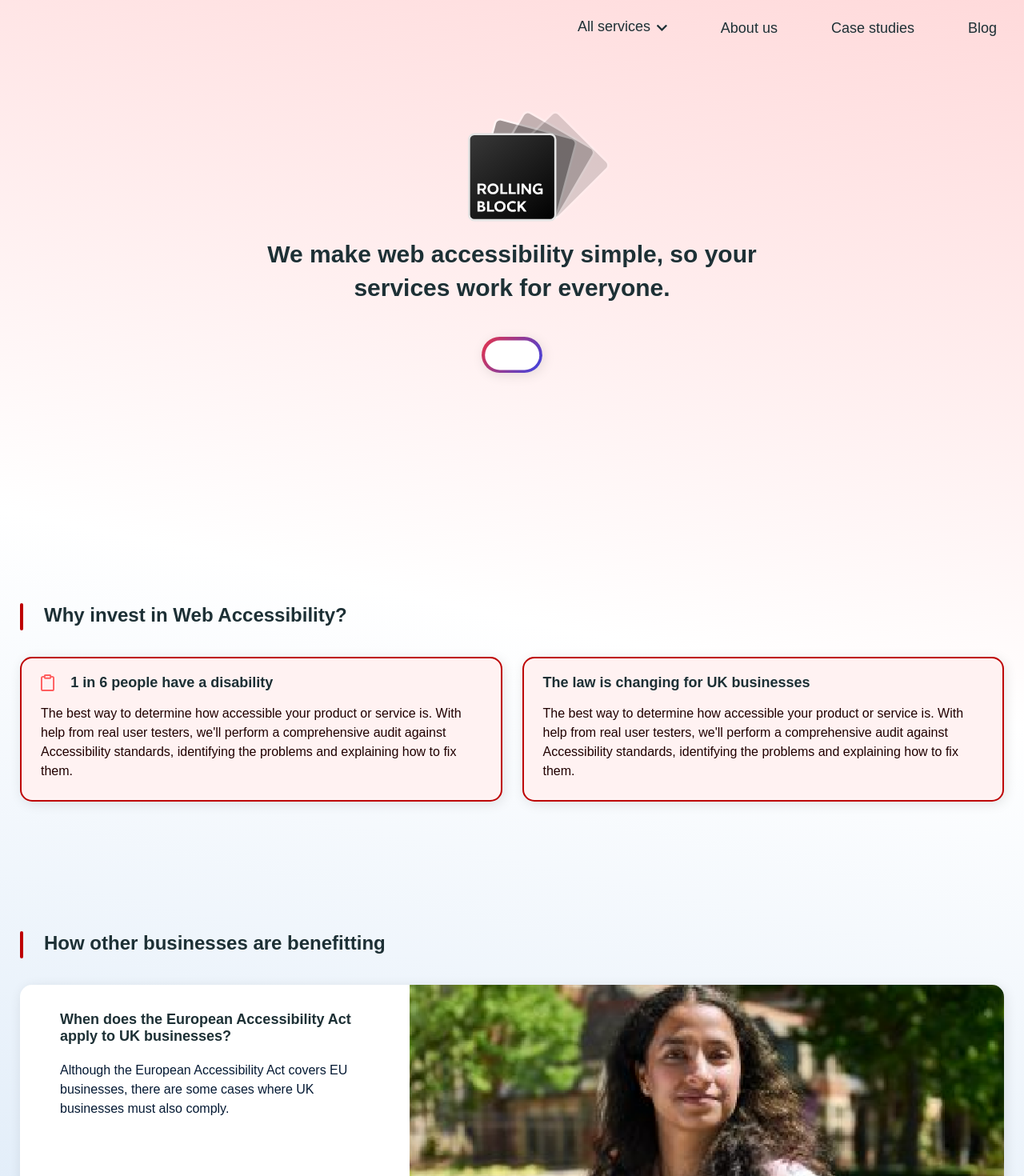
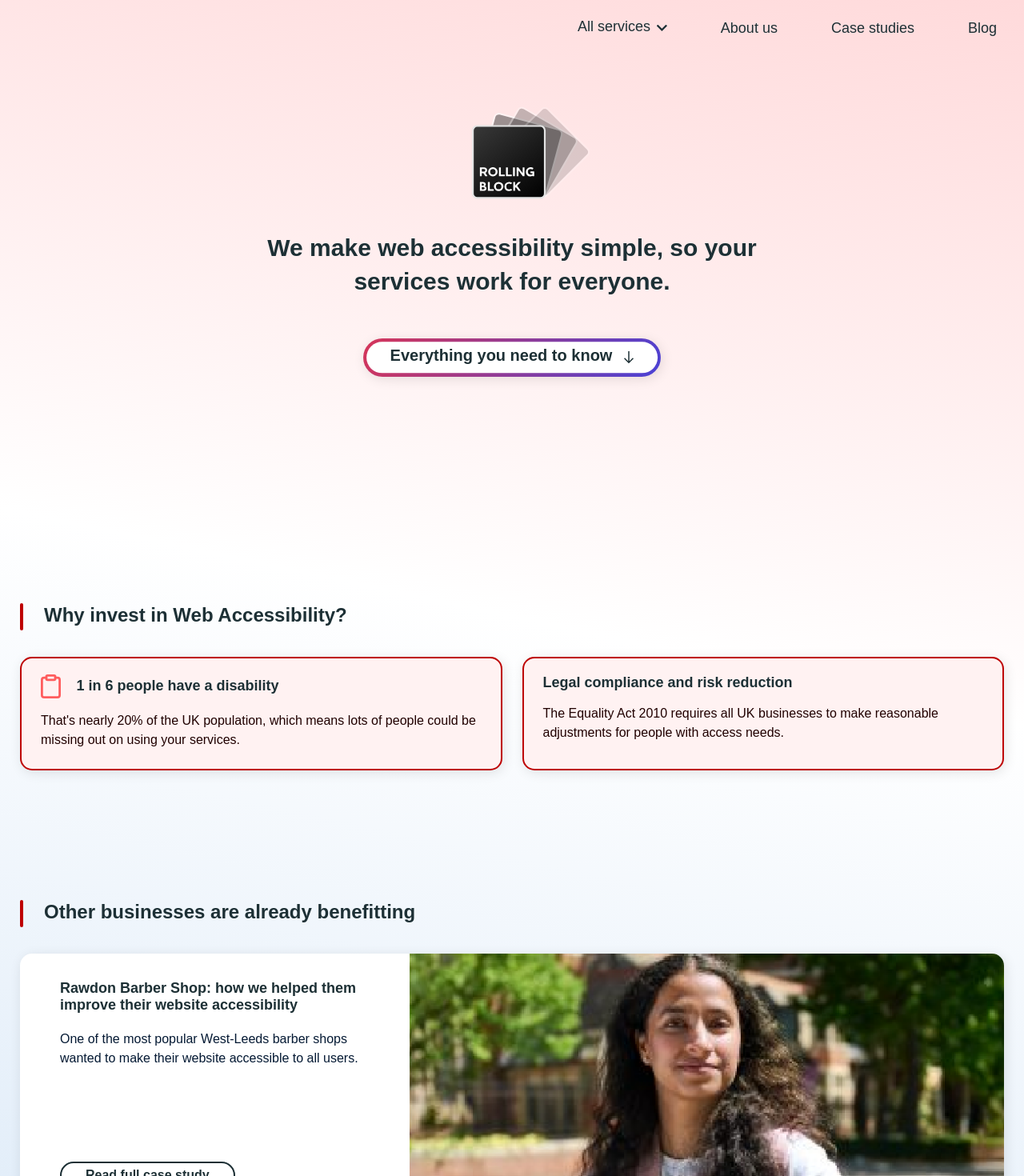
Before and after one commit to WillisDyson/project-rb, a React (Create React App) app: page / in a window 1280 px wide. Shown: the top 1470 px of the page at 80% size. Built offline with nearby package versions, Linux system fonts and the light colour scheme; a web font is replaced by a local one.

Commit message:
Headr button/tile tweaks and early copy finalisation WIP

```diff
--- a/src/components/generic/button-link/ButtonLink.js
+++ b/src/components/generic/button-link/ButtonLink.js
@@ -1,7 +1,7 @@
 import styles from "./ButtonLink.module.scss";
 import { Link } from "react-router-dom";
 
-const Button = ({ className, text, href, variant, imgUrl, imgAlt }) => {
+const Button = ({ className, text, href, variant, arrow }) => {
   return (
     <Link
       to={href}
@@ -10,7 +10,11 @@ const Button = ({ className, text, href, variant, imgUrl, imgAlt }) => {
       }`}
     >
       {text && text}
-      {imgUrl && <img src={imgUrl} alt={imgAlt} />}
+      {arrow &&
+      <svg className={styles["button__arrow"]} xmlns="http://www.w3.org/2000/svg" viewBox="0 0 12 15.292">
+        <path d="M16,8.9,14.943,7.845,10.75,12.03V-.39H9.25V12.03L5.065,7.838,4,8.9l6,6Z" transform="translate(-4 0.39)"/>
+      </svg>
+}
     </Link>
   );
 };
--- a/src/components/generic/button-link/ButtonLink.module.scss
+++ b/src/components/generic/button-link/ButtonLink.module.scss
@@ -14,7 +14,7 @@ $button-padding-x: 34px;
     border-radius: 999px;
     border-width: 2px;
     color: var(--text-primary);
-    display: inline-block;
+    display: inline-flex;
     font-size: px-to-rem(16px);
     font-family: $houschka;
     font-weight: 700;
@@ -24,10 +24,16 @@ $button-padding-x: 34px;
     transition: 0.3s;
     user-select: none;
 
-
     &:hover {
         background-color: var(--text-primary);
         color: var(--text-primary-inverse);
+    }
+
+    &__arrow {
+        height: 15.292px;
+        fill: var(--text-primary);
+        padding: 6px 0 6px 15px;
+        width: 12px;
     }
 
     &--hero {
--- a/src/components/generic/logo/Logo.module.scss
+++ b/src/components/generic/logo/Logo.module.scss
@@ -11,7 +11,8 @@
         width: 180px;
 
         @media (max-width: $medium-width) or (max-height: $medium-height) {
-            width: 180px;
+            padding-left: 50px;
+            width: 150px;
         }
     }
 }
--- a/src/components/generic/tiles-grid/tile/Tile.module.scss
+++ b/src/components/generic/tiles-grid/tile/Tile.module.scss
@@ -41,7 +41,7 @@
     }
 
     &__image {
-        max-height: 21px;
-        max-width: 21px;
+        max-height: 30px;
+        max-width: 30px;
     }
 }
--- a/src/components/header/hero-header/HeroHeader.js
+++ b/src/components/header/hero-header/HeroHeader.js
@@ -16,11 +16,12 @@ const HeroHeader = ({ className, variant, headerText, buttonUrl }) => {
         <Logo variant={"logo--hero"} />
         <h1 className={`${styles.hero__title}`}>{headerText}</h1>
         <ButtonLink
+          arrow={true}
+          imgAlt="Down arrow"
+          imgUrl={DownArrowImg}
+          text={heroInfo.buttonText}
+          url={buttonUrl}
           variant={"button--hero"}
-          url={buttonUrl}
-          imgUrl={DownArrowImg}
-          imgAlt="Down arrow"
-          href={heroInfo.buttonUrl}
         />
       </div>
     </header>
--- a/src/components/header/hero-header/HeroHeader.module.scss
+++ b/src/components/header/hero-header/HeroHeader.module.scss
@@ -39,7 +39,7 @@
         }
 
         @media (max-width: $medium-width) or (max-height: $medium-height) {
-            margin: 20px auto 40px;
+            margin: 40px auto 50px;
         }
     }
 }
--- a/src/data/homepage/homepageData.js
+++ b/src/data/homepage/homepageData.js
@@ -6,7 +6,7 @@ export const heroInfo = {
             We make web accessibility simple, so your services work for
             <em> everyone</em>.
           </>,
-  // buttonText: "See more info & pricing",
+  buttonText: "Everything you need to know",
   buttonUrl: "#hero-anchor",
 };
 
@@ -15,30 +15,30 @@ export const whyAccessibility = [
     imageUrl: whyIcon1,
     header: "1 in 6 people have a disability",
     description:
-      "The best way to determine how accessible your product or service is. With help from real user testers, we'll perform a comprehensive audit against Accessibility standards, identifying the problems and explaining how to fix them.",
+      "That's nearly 20% of the UK population, which means lots of people could be missing out on using your services.",
   },
   {
-    header: "The law is changing for UK businesses",
+    header: "Legal compliance and risk reduction",
     description:
-      "The best way to determine how accessible your product or service is. With help from real user testers, we'll perform a comprehensive audit against Accessibility standards, identifying the problems and explaining how to fix them.",
+      "The Equality Act 2010 requires all UK businesses to make reasonable adjustments for people with access needs.",
   },
 ];
 
 export const helpingOtherBusinesses = [
   {
     articleUrl: "#",
-    header: "When does the European Accessibility Act apply to UK businesses?",
+    header: "Rawdon Barber Shop: how we helped them improve their website accessibility",
     description:
-      "Although the European Accessibility Act covers EU businesses, there are some cases where UK businesses must also comply.",
+      "One of the most popular West-Leeds barber shops wanted to make their website accessible to all users.",
     linkText: "Read full case study",
     imageUrl: placeholderArticlePreview,
     imageAlt: "Abc",
   },
   {
     articleUrl: "#",
-    header: "When does the European Accessibility Act apply to UK businesses?",
+    header: "Riverside E-Bikes And Cycles: how we helped them meet accessibility compliance",
     description:
-      "Although the European Accessibility Act covers EU businesses, there are some cases where UK businesses must also comply.",
+      "Numiko, a leading UK tech company, sought to ensure their digital products met all necessary accessibility standards to serve a diverse user base effectively.",
     linkText: "Read full case study",
     imageUrl: placeholderArticlePreview,
     imageAlt: "Abc",
--- a/src/pages/Homepage.js
+++ b/src/pages/Homepage.js
@@ -31,7 +31,7 @@ const Homepage = () => {
         </TilesGrid>
       </Slice>
       <Slice
-        headerText={<>How other businesses are benefitting</>}
+        headerText={<>Other businesses are already benefitting</>}
       >
         <ArticleSection variant="tiles-grid--tilted-ends">
           {helpingOtherBusinesses.map((article, idx) => (
```
